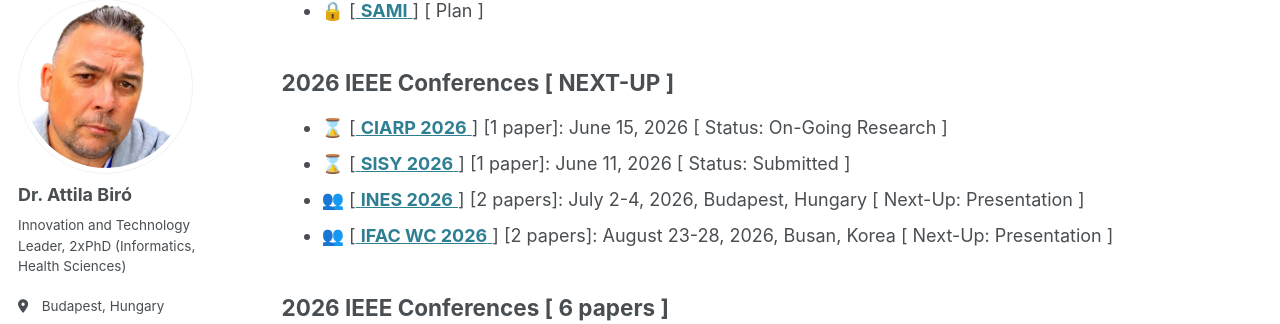
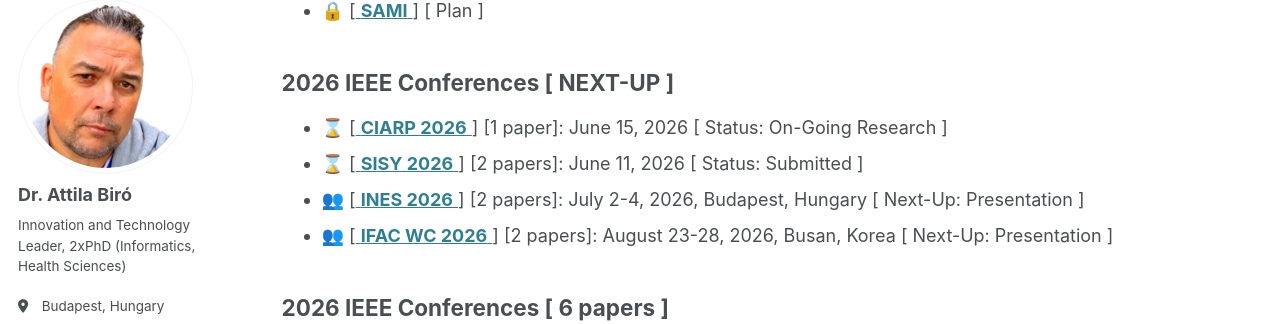
Before and after one commit to biroka/biroka.github.io, a Jekyll site: the page built from _pages/schedule.md, in a window 1280 px wide and 900 px high, scrolled down 336 px. Shown: the part 107-431 px from the top of the window. Built offline with Jekyll 4.4.1, drawn with Linux system fonts in a browser that asks for light colours; emoji names are drawn with the system emoji font; some web fonts are replaced.

Commit message:
Update schedule.md

```diff
--- a/_pages/schedule.md
+++ b/_pages/schedule.md
@@ -16,7 +16,7 @@ author_profile: true
 
 ## 2026 IEEE Conferences [ NEXT-UP ]
   * :hourglass: [[ **CIARP 2026** ](https://ciarp2026.ibero.mx/) ] [1 paper]: June 15, 2026 [ Status: On-Going Research ]
-  * :hourglass: [[ **SISY 2026** ](https://conf.uni-obuda.hu/sisy2026/) ] [1 paper]: June 11, 2026 [ Status: Submitted ]
+  * :hourglass: [[ **SISY 2026** ](https://conf.uni-obuda.hu/sisy2026/) ] [2 papers]: June 11, 2026 [ Status: Submitted ]
   * :busts_in_silhouette: [[ **INES 2026** ](http://www.ines-conf.org/ines-conf/2026index.html) ] [2 papers]: July 2-4, 2026, Budapest, Hungary [ Next-Up: Presentation ]
   * :busts_in_silhouette: [[ **IFAC WC 2026** ](https://www.ifac2026.org/fairDash.do) ] [2 papers]: August 23-28, 2026, Busan, Korea [ Next-Up: Presentation ]
 
```
